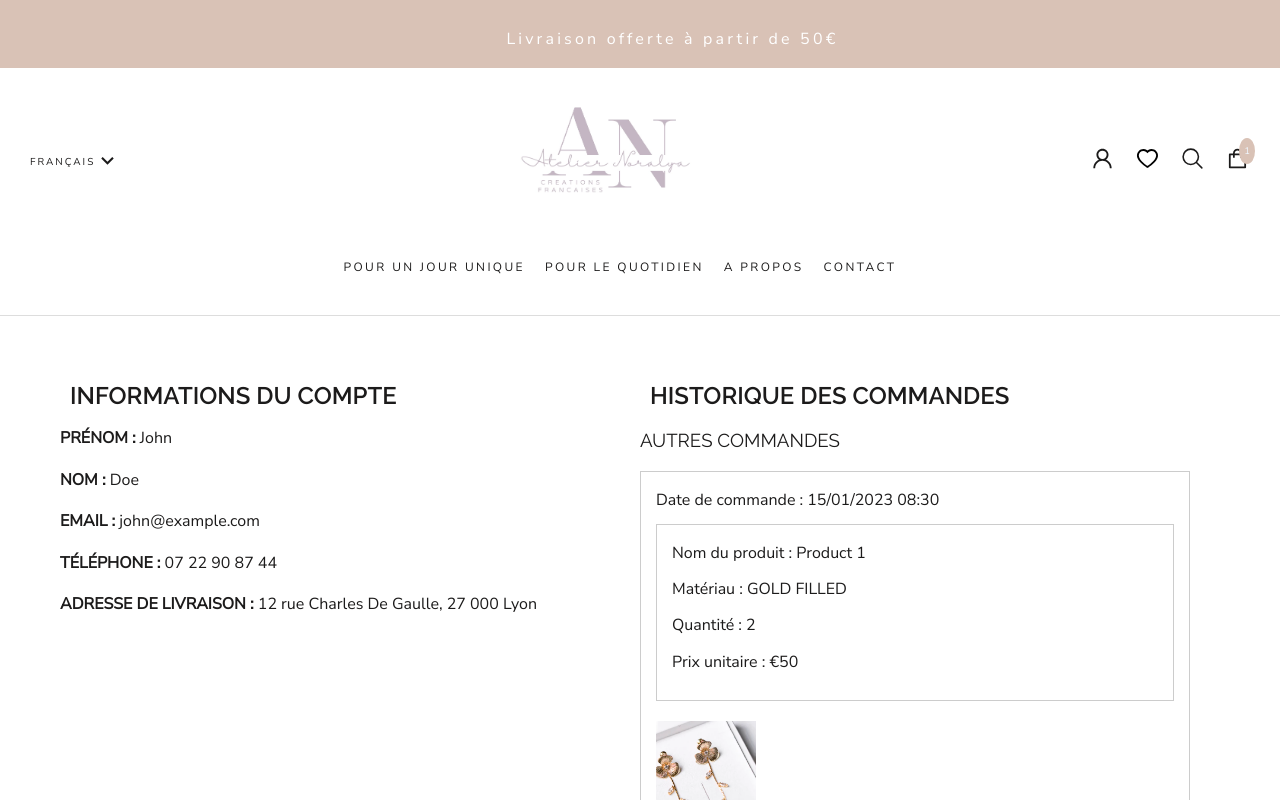
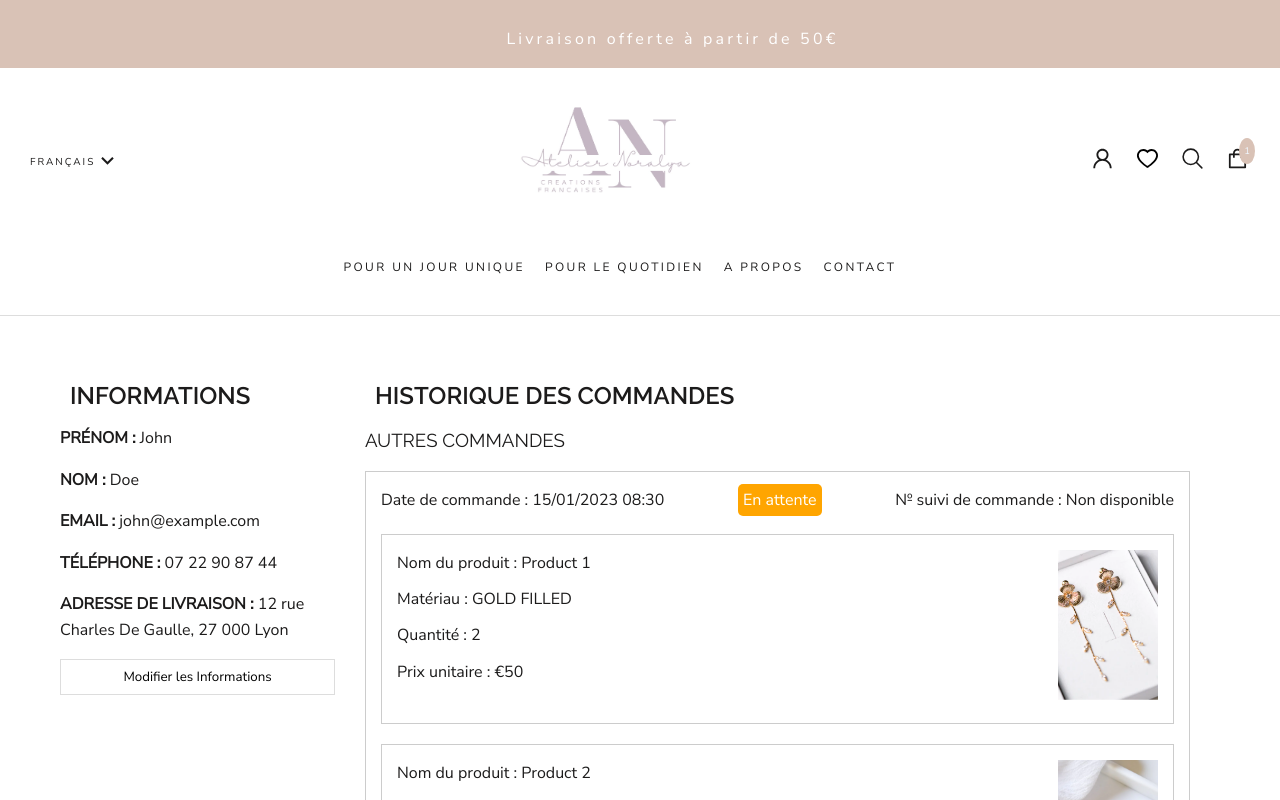
Before and after one commit to DavyHaYehoudi/e-commerce-Cindy, a React (Create React App) app in the folder client/: page /account in a window 1280 px wide. Shown: the top 800 px of the page. Built offline with nearby package versions, Linux system fonts and the light colour scheme; some icons are missing.

Commit message:
info-user modifiable

```diff
--- a/client/src/components/accountUser/DeliveredOrders.jsx
+++ b/client/src/components/accountUser/DeliveredOrders.jsx
@@ -12,7 +12,7 @@ const DeliveredOrders = ({ orderHistory, getStatusColor }) => {
             order.status === orderStatus[2].name
         )
         .map((order) => (
-          <div key={order.id} className="order-item">
+          <div key={order.id} className="order-item-user-account">
             <p>Date de commande : {formatDate(order.date)}</p>
             <p>
               Statut :{" "}
--- a/client/src/components/accountUser/OrderItems.jsx
+++ b/client/src/components/accountUser/OrderItems.jsx
@@ -1,24 +1,30 @@
 import React from "react";
+import { Link } from "react-router-dom";
 
-const OrderItems = ({ products, image }) => {
+const OrderItems = ({ products }) => {
   return (
-    <div className="order-items">
+    <div className="order-items-user-account">
       {products.map((product) => (
-        <>
-          <div key={product.name} className="order-item">
+        <div key={product.name} className="order-item-user-account">
+          <div className="order-info">
             <p>Nom du produit : {product.name}</p>
             <p>Matériau : {product.material}</p>
             <p>Quantité : {product.quantity}</p>
             <p>Prix unitaire : {product.price}</p>
           </div>
-          <div className="image-container">
-            <img
-              src={product.image}
-              alt="Product"
-              style={{ width: "100px", height: "150px" }}
-            />
+          <div
+            className="image-container info-tooltip"
+            aria-label="Revenir au produit"
+          >
+            <Link>
+              <img
+                src={product.image}
+                alt="Product"
+                style={{ width: "100px", height: "150px" }}
+              />
+            </Link>
           </div>
-        </>
+        </div>
       ))}
     </div>
   );
--- a/client/src/components/accountUser/OtherOrders.jsx
+++ b/client/src/components/accountUser/OtherOrders.jsx
@@ -8,15 +8,11 @@ const OtherOrders = ({ orderHistory, getStatusColor }) => {
     <div className="other-orders">
       <h3>Autres Commandes</h3>
       {orderHistory
-        .filter(
-          (order) =>
-            order.status !== orderStatus[2].name
-        )
+        .filter((order) => order.status !== orderStatus[2].name)
         .map((order) => (
-          <div key={order.id} className="order-item">
+          <div key={order.id} className="order-item-wrapper-user-account">
+            <div className="date-status">
               <p>Date de commande : {formatDate(order.date)}</p>
-            <OrderItems products={order.products} image={order.products[0].image} />
-            <p>Prix total : {order.totalAmount} </p>
               <p>
                 <span
                   style={{
@@ -29,6 +25,13 @@ const OtherOrders = ({ orderHistory, getStatusColor }) => {
                   {order.status}
                 </span>
               </p>
+              <p>№ suivi de commande : {order.trackingNumber || "Non disponible"} </p>
+            </div>
+            <OrderItems
+              products={order.products}
+              image={order.products[0].image}
+            />
+            <p>Prix total : {order.totalAmount} </p>
           </div>
         ))}
     </div>
--- a/client/src/components/accountUser/UserInfo.jsx
+++ b/client/src/components/accountUser/UserInfo.jsx
@@ -1,14 +1,97 @@
-import React from "react";
+import React, { useState } from "react";
 
-const UserInfo = ({ userData }) => {
+const UserInfo = ({ userData, onSaveChanges }) => {
+  const [isEditing, setEditing] = useState(false);
+  const [editedUserData, setEditedUserData] = useState({ ...userData });
+
+  const handleInputChange = (e) => {
+    const { name, value } = e.target;
+    setEditedUserData({ ...editedUserData, [name]: value });
+  };
+
+  const handleSaveChanges = () => {
+    // Appelle la fonction onSaveChanges pour sauvegarder les modifications
+    // onSaveChanges(editedUserData);
+
+    // Désactive le mode édition
+    setEditing(false);
+  };
+
   return (
     <div className="user-info-account">
-      <h2>Informations du compte</h2>
-      <p><b>Prénom :</b> {userData.firstName}</p>
-      <p><b>Nom : </b>{userData.lastName}</p>
-      <p><b>Email :</b> {userData.email}</p>
-      <p><b>Téléphone :</b> {userData.phone}</p>
-      <p><b>Adresse de livraison :</b> {userData.address}</p>
+      <h2>Informations</h2>
+      <p>
+        <b>Prénom :</b>{" "}
+        {isEditing ? (
+          <input
+            type="text"
+            name="firstName"
+            value={editedUserData.firstName}
+            onChange={handleInputChange}
+          />
+        ) : (
+          userData.firstName
+        )}
+      </p>
+      <p>
+        <b>Nom : </b>
+        {isEditing ? (
+          <input
+            type="text"
+            name="lastName"
+            value={editedUserData.lastName}
+            onChange={handleInputChange}
+          />
+        ) : (
+          userData.lastName
+        )}
+      </p>
+      <p>
+        <b>Email :</b>{" "}
+        {isEditing ? (
+          <input
+            type="email"
+            name="email"
+            value={editedUserData.email}
+            onChange={handleInputChange}
+          />
+        ) : (
+          userData.email
+        )}
+      </p>
+      <p>
+        <b>Téléphone :</b>{" "}
+        {isEditing ? (
+          <input
+            type="text"
+            name="phone"
+            value={editedUserData.phone}
+            onChange={handleInputChange}
+          />
+        ) : (
+          userData.phone
+        )}
+      </p>
+      <p>
+        <b>Adresse de livraison :</b>{" "}
+        {isEditing ? (
+          <input
+            type="text"
+            name="address"
+            value={editedUserData.address}
+            onChange={handleInputChange}
+          />
+        ) : (
+          userData.address
+        )}
+      </p>
+      {isEditing ? (
+        <button className="btn" onClick={handleSaveChanges}>
+          Enregistrer les modifications
+        </button>
+      ) : (
+        <button className="btn" onClick={() => setEditing(true)}>Modifier les Informations</button>
+      )}
     </div>
   );
 };
--- a/client/src/components/wishlist/WishlistModal.jsx
+++ b/client/src/components/wishlist/WishlistModal.jsx
@@ -48,8 +48,8 @@ const WishlistModal = ({ isOpen, onClose, favoriteProducts }) => {
           </div>
         </div>
         <div className="modal-body">
-          {favoriteProductsMock.map((product) => (
-            <WishlistProduct product={product} />
+          {favoriteProductsMock.map((product,i) => (
+            <WishlistProduct product={product} key={i} />
           ))}
         </div>
       </div>
--- a/client/src/mocks/orderHistoryUser.js
+++ b/client/src/mocks/orderHistoryUser.js
@@ -13,6 +13,7 @@ export const orderHistoryUser = [
     totalAmount: "€125",
     shippingAddress: "12 Rue de la République, 75001 Paris",
     nonTraitee: false,
+    trackingNumber: null,
     products: [
       {
         productId: 104,
@@ -40,6 +41,7 @@ export const orderHistoryUser = [
     totalAmount: "€160",
     shippingAddress: "24 Avenue des Gobelins, 75013 Paris",
     nonTraitee: true,
+    trackingNumber: "XYZ123456",
     products: [
       {
         productId: 201,
@@ -67,6 +69,7 @@ export const orderHistoryUser = [
     totalAmount: "€120",
     shippingAddress: "8 Rue du Faubourg Saint-Honoré, 75008 Paris",
     nonTraitee: false,
+    trackingNumber: null,
     products: [
       {
         productId: 785,
@@ -94,6 +97,7 @@ export const orderHistoryUser = [
     totalAmount: "€120",
     shippingAddress: "32 Quai de la Tournelle, 75005 Paris",
     nonTraitee: true,
+    trackingNumber: "XYZ123456",
     products: [
       {
         productId: 77,
--- a/client/src/mocks/userInfo.js
+++ b/client/src/mocks/userInfo.js
@@ -11,6 +11,10 @@ export const userInfo = {
   email: "john@example.com",
   phone: "07 22 90 87 44",
   address: "12 rue Charles De Gaulle, 27 000 Lyon",
+  paymentMethods: [
+    { cardType: "Visa", last4Digits: "**** 1234" },
+    { cardType: "MasterCard", last4Digits: "**** 5678" },
+  ],
   wishlist: [
     {
       productId: 101,
--- a/client/src/styles/components/accountUser.css
+++ b/client/src/styles/components/accountUser.css
@@ -1,5 +1,6 @@
 .user-profile-container {
   display: flex;
+  justify-content: space-between;
   max-width: 1200px;
   margin: 0 auto;
   padding: 20px;
@@ -7,23 +8,49 @@
 
 .user-info-account,
 .order-history {
-    flex: 1;
   margin-right: 30px;
 }
-
-  .order-item {
+.order-history {
+  flex: 1.5;
+}
+.user-info-account{
+  flex:0.5;
+}
+.user-info-account button{
+  width: 100%;
+  border: 1px solid var(--border-color);
+  padding: 8px;
+}
+.user-info-account input:focus{
+  outline:none;
+  border:1px solid black;
+  box-shadow: 0 0 3px black;
+}
+.order-item-wrapper-user-account {
   border: 1px solid #ccc;
   padding: 15px;
   margin-bottom: 20px;
 }
 
+.order-item-wrapper-user-account .date-status{
+  display: flex;
+  justify-content: space-between;
+}
+.order-item-user-account {
+  display: flex;
+  justify-content: space-between;
+  border: 1px solid #ccc;
+  padding: 15px;
+  margin: 20px 0;
+}
+
+.order-item-user-account p {
+  margin-bottom: 10px;
+}
+
 .delivered-orders,
 .other-orders {
   margin-bottom: 30px;
-  }
-
-  .order-item p {
-    margin-bottom: 10px;
 }
 
 .delivered-orders h3,
@@ -34,6 +61,7 @@
 .user-info-account p {
   margin-bottom: 15px;
 }
+
 .user-info-account b {
   text-transform: uppercase;
 }
```
Also changed, not shown: client/src/mocks/adminDashboard.js (+25 -1 lines). Lines whose indentation alone changed are shown as unchanged.
